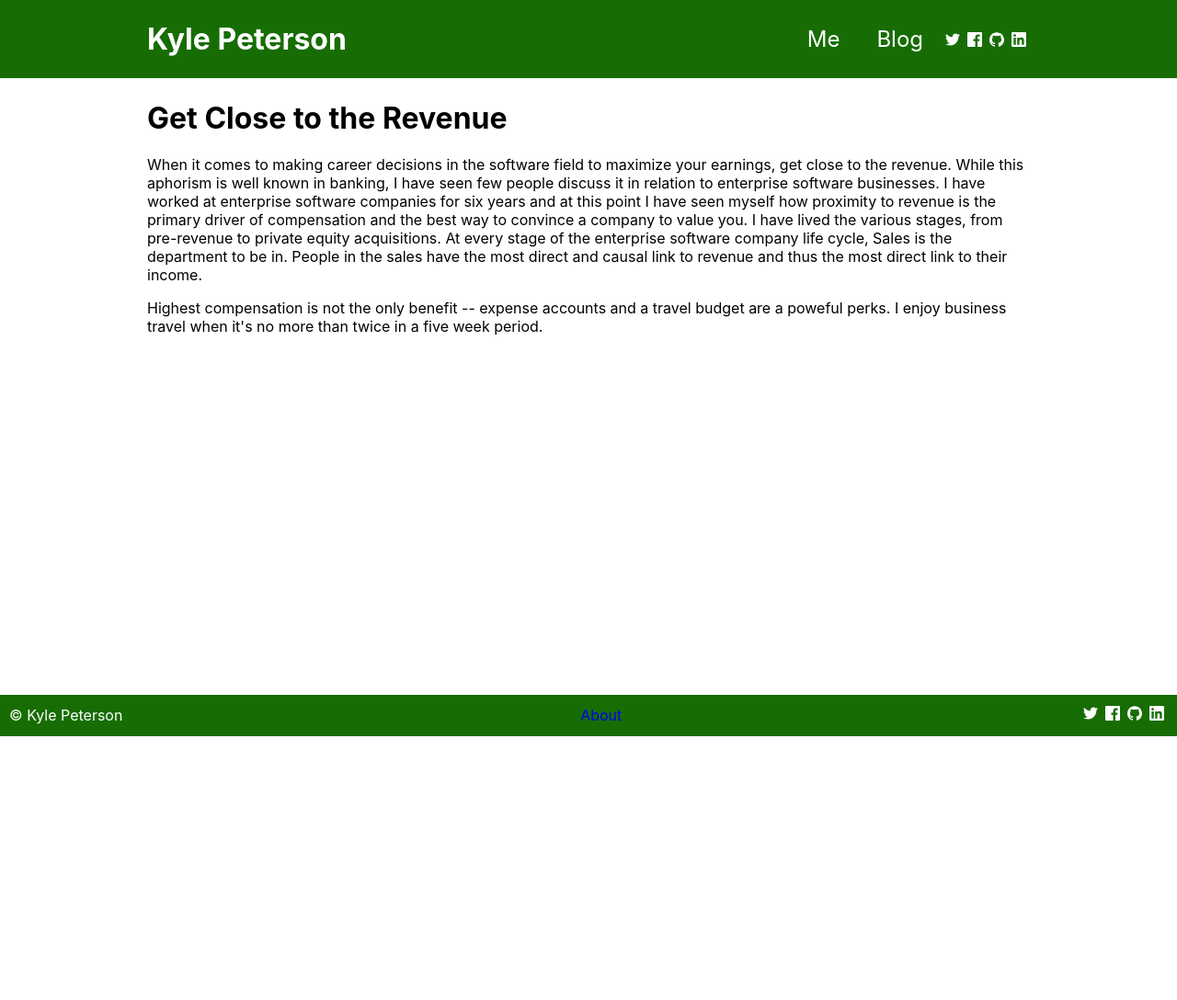
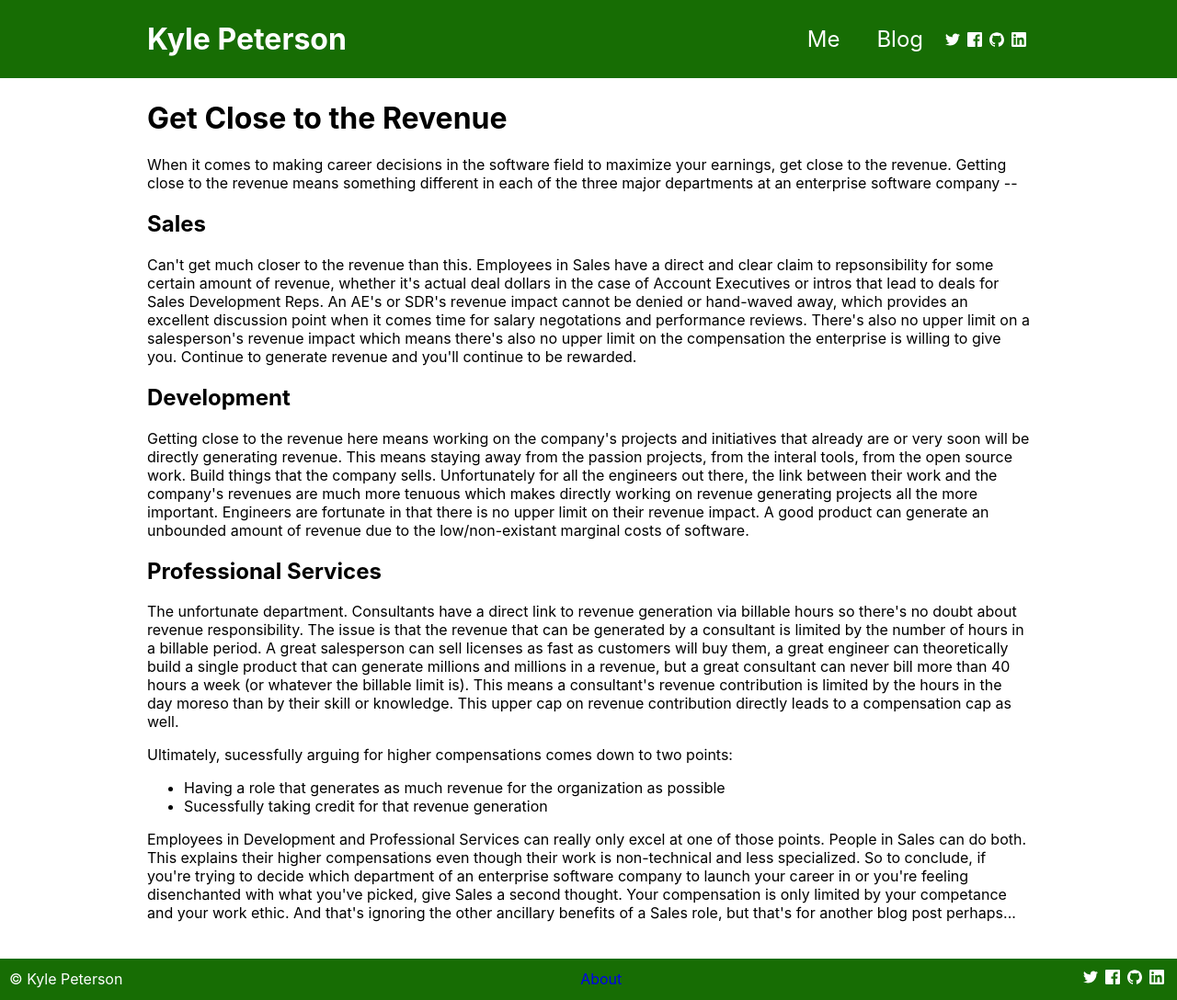
Before and after one commit to kepeterson/blog, a Gatsby site: page /revenue/ in a window 1280 px wide. Shown: the whole page at 92% size. Before the commit the page ends 801 px from the top, so only its background shows below. Built offline with nearby package versions, Linux system fonts and the light colour scheme; Gatsby itself is replaced by a stand-in of ours.

Commit message:
first actual post looking good

```diff
--- a/src/components/layout.css
+++ b/src/components/layout.css
@@ -95,7 +95,7 @@ a:visited {
 }
 
 .post:hover {
-  background-color: #5eb8ff;
+  background-color: #bff2ff;
   transition: background-color 1s ease;
 }
 
--- a/src/posts/revenue.md
+++ b/src/posts/revenue.md
@@ -3,6 +3,21 @@ title: "Get Close to the Revenue"
 date: "2018-09-10"
 ---
 
-When it comes to making career decisions in the software field to maximize your earnings, get close to the revenue. While this aphorism is well known in banking, I have seen few people discuss it in relation to enterprise software businesses. I have worked at enterprise software companies for six years and at this point I have seen myself how proximity to revenue is the primary driver of compensation and the best way to convince a company to value you. I have lived the various stages, from pre-revenue to private equity acquisitions. At every stage of the enterprise software company life cycle, Sales is the department to be in. People in the sales have the most direct and causal link to revenue and thus the most direct link to their income.
+When it comes to making career decisions in the software field to maximize your earnings, get close to the revenue. Getting close to the revenue means something different in each of the three major departments at an enterprise software company --
 
-Highest compensation is not the only benefit -- expense accounts and a travel budget are a poweful perks. I enjoy business travel when it's no more than twice in a five week period.
+## Sales
+Can't get much closer to the revenue than this. Employees in Sales have a direct and clear claim to repsonsibility for some certain amount of revenue, whether it's actual deal dollars in the case of Account Executives or intros that lead to deals for Sales Development Reps. An AE's or SDR's revenue impact cannot be denied or hand-waved away, which provides an excellent discussion point when it comes time for salary negotations and performance reviews. There's also no upper limit on a salesperson's revenue impact which means there's also no upper limit on the compensation the enterprise is willing to give you. Continue to generate revenue and you'll continue to be rewarded.
+
+## Development
+Getting close to the revenue here means working on the company's projects and initiatives that already are or very soon will be directly generating revenue. This means staying away from the passion projects, from the interal tools, from the open source work. Build things that the company sells. Unfortunately for all the engineers out there, the link between their work and the company's revenues are much more tenuous which makes directly working on revenue generating projects all the more important. Engineers are fortunate in that there is no upper limit on their revenue impact. A good product can generate an unbounded amount of revenue due to the low/non-existant marginal costs of software.
+
+## Professional Services
+The unfortunate department. Consultants have a direct link to revenue generation via billable hours so there's no doubt about revenue responsibility. The issue is that the revenue that can be generated by a consultant is limited by the number of hours in a billable period. A great salesperson can sell licenses as fast as customers will buy them, a great engineer can theoretically build a single product that can generate millions and millions in a revenue, but a great consultant can never bill more than 40 hours a week (or whatever the billable limit is). This means a consultant's revenue contribution is limited by the hours in the day moreso than by their skill or knowledge. This upper cap on revenue contribution directly leads to a compensation cap as well.
+
+
+Ultimately, sucessfully arguing for higher compensations comes down to two points:
+
+* Having a role that generates as much revenue for the organization as possible
+* Sucessfully taking credit for that revenue generation
+
+Employees in Development and Professional Services can really only excel at one of those points. People in Sales can do both. This explains their higher compensations even though their work is non-technical and less specialized. So to conclude, if you're trying to decide which department of an enterprise software company to launch your career in or you're feeling disenchanted with what you've picked, give Sales a second thought. Your compensation is only limited by your competance and your work ethic. And that's ignoring the other ancillary benefits of a Sales role, but that's for another blog post perhaps...
```
